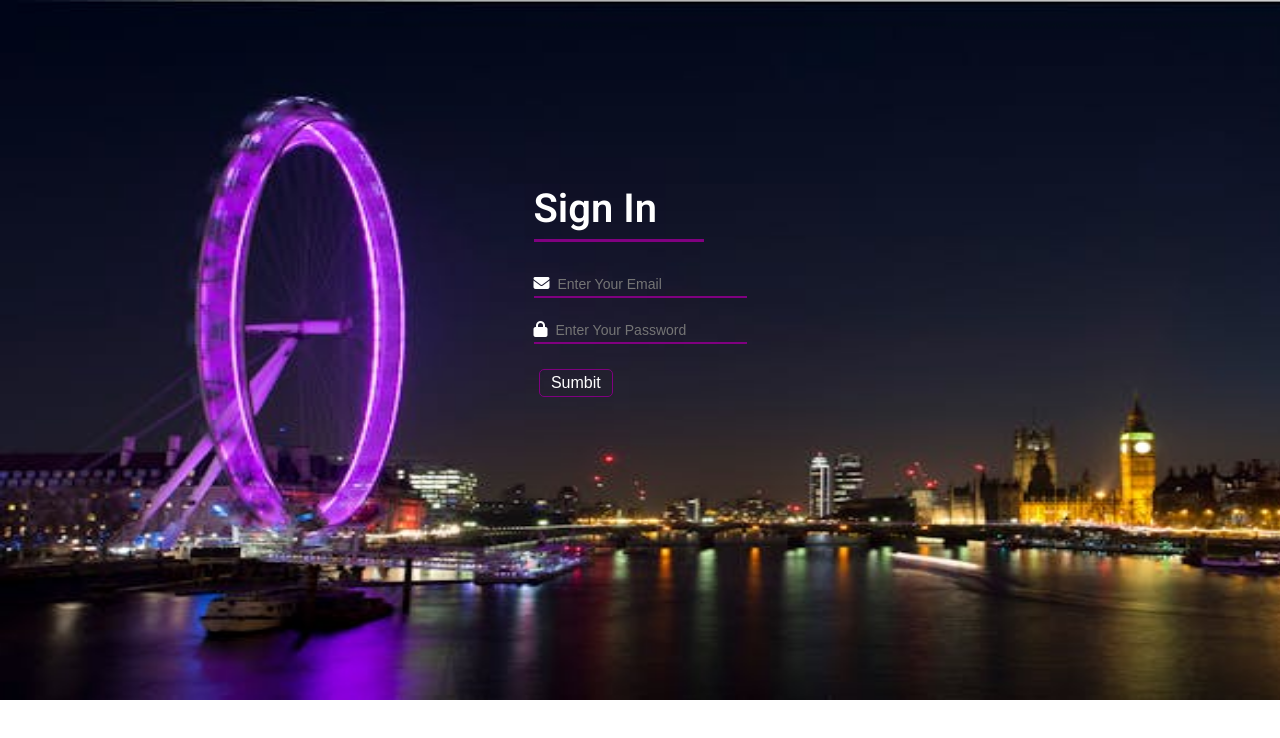
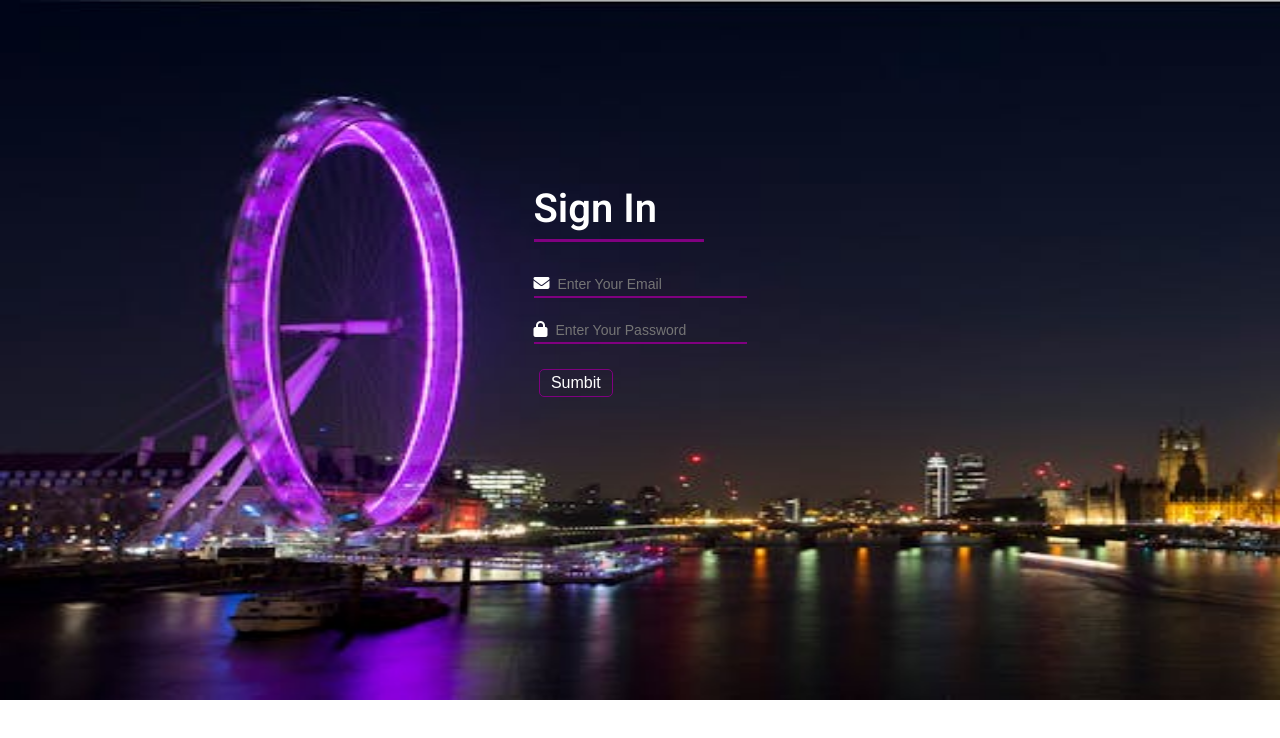
Before and after one commit to TALHAARSHAD77/transparent-login-form, a plain HTML site: page index.html in a window 1280 px wide. Drawn offline with Linux system fonts and the light colour scheme.

Commit message:
updated style

```diff
--- a/style.css
+++ b/style.css
@@ -12,7 +12,7 @@ body {
   align-items: center;
   background-image: url(./london.jpg);
   background-repeat: no-repeat;
-  background-size: 1400px 700px;
+  background-size: 1600px 700px;
   color: white;
   font-family: "Heebo", sans-serif;
 }
```
